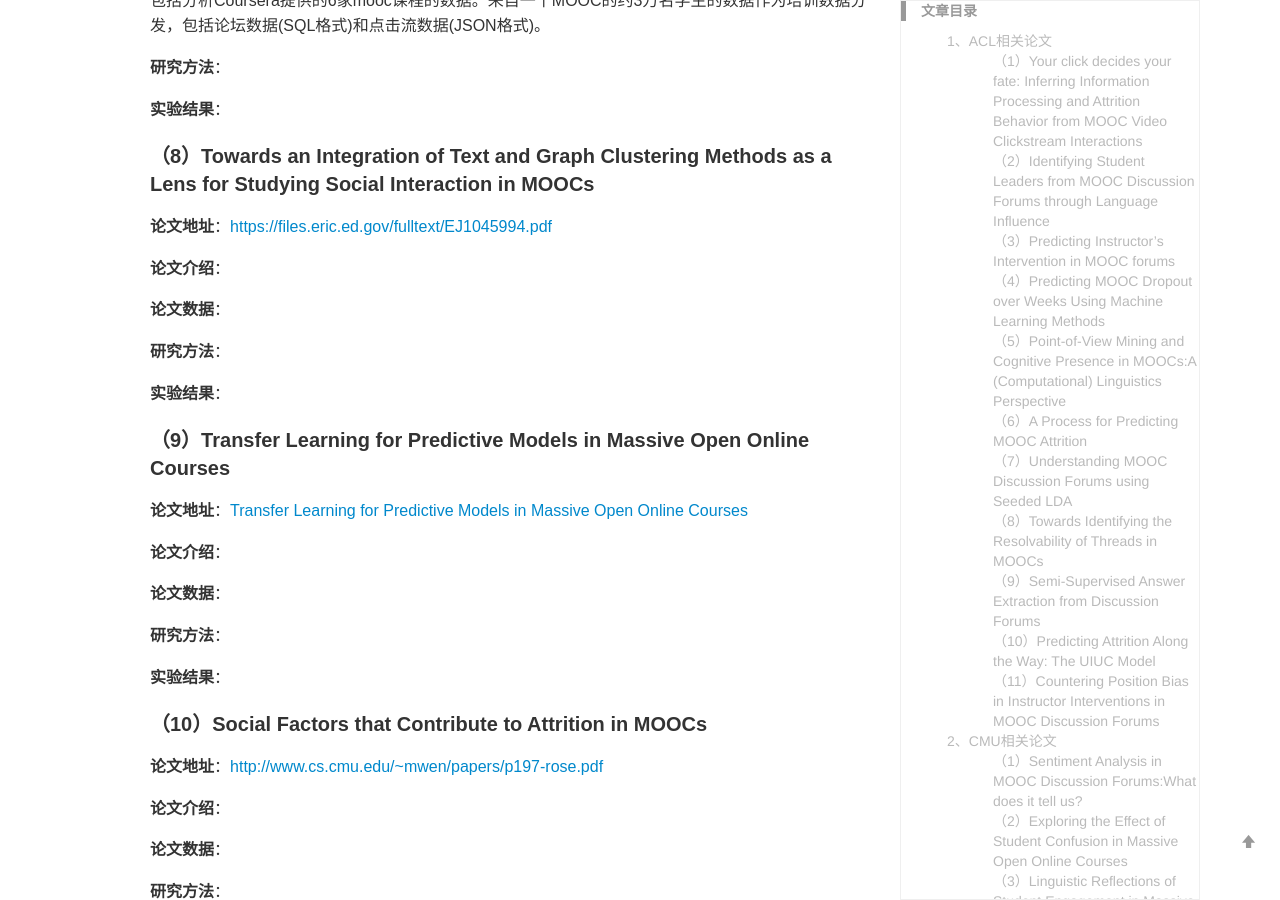
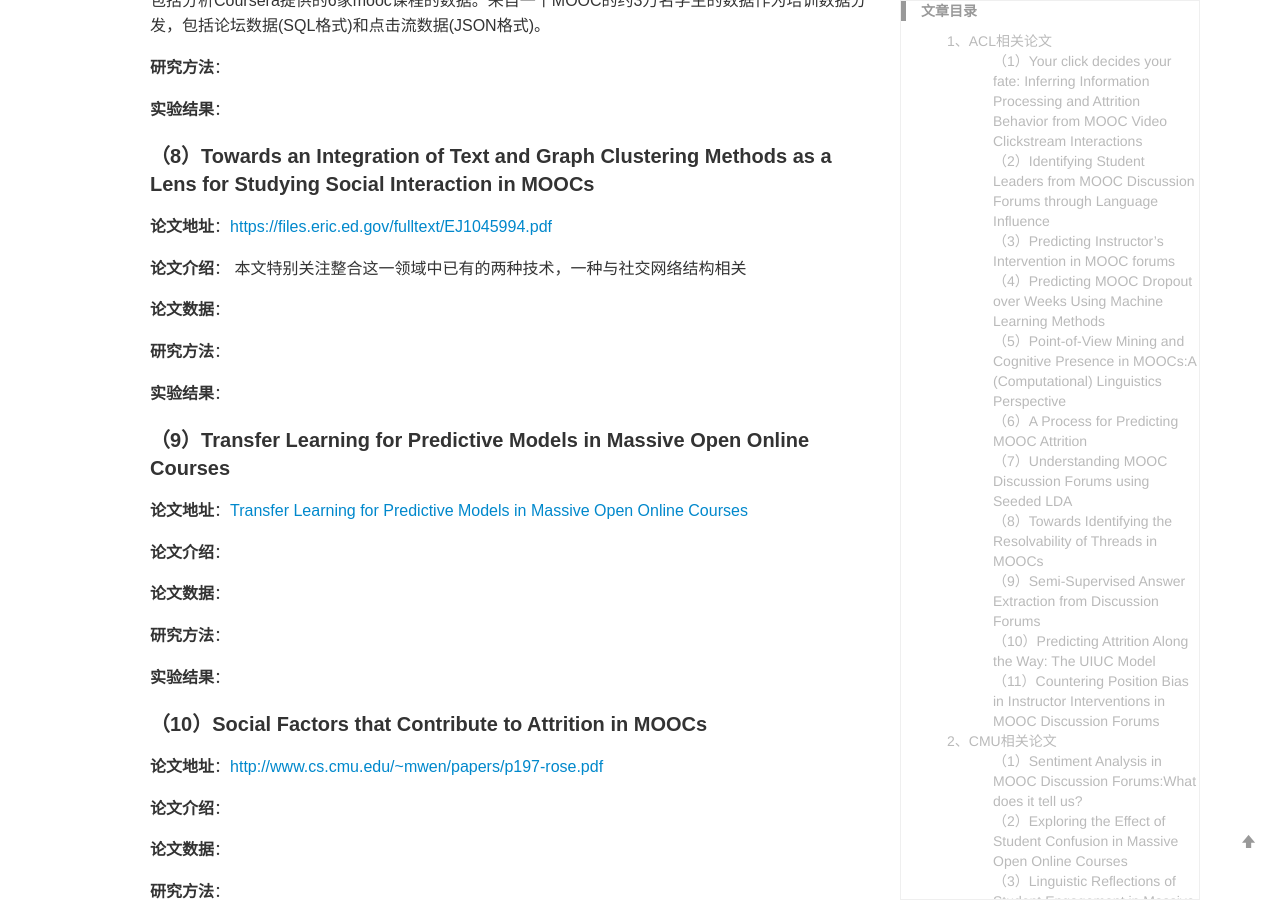
Before and after one commit to yuanmingchen/yuanmingchen.github.io, a Jekyll site: the page built from _posts/2019-04-19-online course nlp paper survey 2.md, in a window 1280 px wide and 900 px high, scrolled down 13665 px. Built offline with Jekyll 4.4.1, drawn with Linux system fonts in a browser that asks for light colours; formulas are drawn with MathJax 3; comment, search, counter and statistics services are not loaded.

Commit message:
Updates _posts/2019-04-19-online course nlp paper survey 2.md
Auto commit by GitBook Editor

```diff
--- a/_posts/2019-04-19-online course nlp paper survey 2.md
+++ b/_posts/2019-04-19-online course nlp paper survey 2.md
@@ -397,7 +397,7 @@ Python编程课程论坛，将论坛集限制为集中于讨论课程内容的
 **论文地址**：<https://files.eric.ed.gov/fulltext/EJ1045994.pdf>
 
 **论文介绍**：
-
+本文特别关注整合这一领域中已有的两种技术，一种与社交网络结构相关
 
 **论文数据**：
 
```
